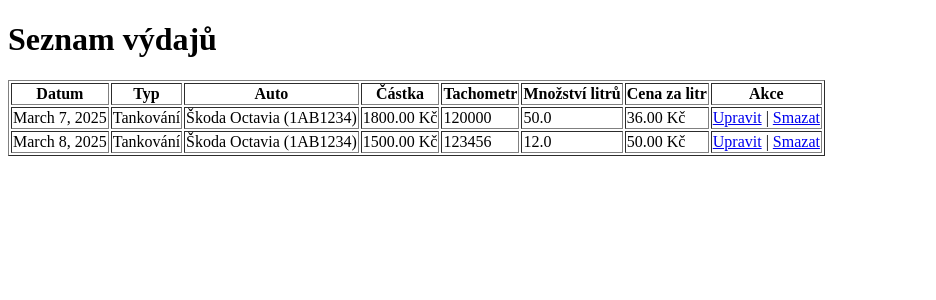
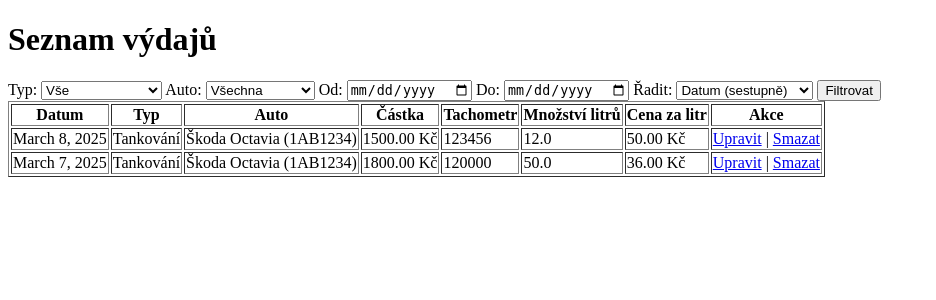
Before and after one commit to p-mik/Spotrebnik, a Django app: page /vydaje/ in a window 1280 px wide. Shown: the part 45-345 px from the top of the page, without its empty margins (0-936 px from the left). Run offline with Django 5.2, Linux system fonts and the light colour scheme; a user stored in the database is signed in; data comes from the database, SQL or seed files in the repository.

Commit message:
Add filters, sorting and pagination to expense list

```diff
--- a/spotrebnik/vydaje/templates/vydaje/seznam_vydaju.html
+++ b/spotrebnik/vydaje/templates/vydaje/seznam_vydaju.html
@@ -2,6 +2,41 @@
 {% block title %}Seznam výdajů{% endblock %}
 {% block content %}
     <h1>Seznam výdajů</h1>
+
+    <form method="get">
+        <label for="typ">Typ:</label>
+        <select name="typ" id="typ">
+            <option value="">Vše</option>
+            {% for t in typy %}
+                <option value="{{ t.id }}" {% if request.GET.typ == t.id|stringformat:"s" %}selected{% endif %}>{{ t.nazev }}</option>
+            {% endfor %}
+        </select>
+
+        <label for="auto">Auto:</label>
+        <select name="auto" id="auto">
+            <option value="">Všechna</option>
+            {% for a in auta %}
+                <option value="{{ a.id }}" {% if request.GET.auto == a.id|stringformat:"s" %}selected{% endif %}>{{ a.nazev }}</option>
+            {% endfor %}
+        </select>
+
+        <label for="od">Od:</label>
+        <input type="date" name="od" id="od" value="{{ request.GET.od }}">
+
+        <label for="do">Do:</label>
+        <input type="date" name="do" id="do" value="{{ request.GET.do }}">
+
+        <label for="sort">Řadit:</label>
+        <select name="sort" id="sort">
+            <option value="-datum" {% if request.GET.sort == '-datum' or not request.GET.sort %}selected{% endif %}>Datum (sestupně)</option>
+            <option value="datum" {% if request.GET.sort == 'datum' %}selected{% endif %}>Datum (vzestupně)</option>
+            <option value="-castka" {% if request.GET.sort == '-castka' %}selected{% endif %}>Částka (sestupně)</option>
+            <option value="castka" {% if request.GET.sort == 'castka' %}selected{% endif %}>Částka (vzestupně)</option>
+        </select>
+
+        <button type="submit">Filtrovat</button>
+    </form>
+
     {% if vydaje %}
         <table border="1">
             <thead>
@@ -37,4 +72,16 @@
     {% else %}
         <p>Zatím nemáš žádné výdaje.</p>
     {% endif %}
+
+    {% if page_obj.has_other_pages %}
+    <div class="pagination">
+        {% if page_obj.has_previous %}
+            <a href="?page={{ page_obj.previous_page_number }}{% if param_string %}&{{ param_string }}{% endif %}">Předchozí</a>
+        {% endif %}
+        <span>Stránka {{ page_obj.number }} z {{ page_obj.paginator.num_pages }}</span>
+        {% if page_obj.has_next %}
+            <a href="?page={{ page_obj.next_page_number }}{% if param_string %}&{{ param_string }}{% endif %}">Další</a>
+        {% endif %}
+    </div>
+    {% endif %}
 {% endblock %}
--- a/spotrebnik/vydaje/views.py
+++ b/spotrebnik/vydaje/views.py
@@ -5,12 +5,53 @@ from django.contrib.auth.decorators import login_required
 from django.contrib.auth import login, logout
 from django.contrib.auth.forms import AuthenticationForm
 from django.db.models import Sum  # Importujeme Sum pro agregaci
+from django.core.paginator import Paginator
 
 @login_required  # Zajistí, že stránka bude přístupná jen přihlášeným uživatelům
 def seznam_vydaju(request):
-    # Zobrazíme pouze výdaje přihlášeného uživatele
+    # Zobrazíme pouze výdaje přihlášeného uživatele a aplikujeme filtry
     vydaje = Vydaj.objects.filter(uzivatel=request.user)
-    return render(request, 'vydaje/seznam_vydaju.html', {'vydaje': vydaje})
+
+    typ_param = request.GET.get("typ")
+    if typ_param:
+        vydaje = vydaje.filter(typ_id=typ_param)
+
+    auto_param = request.GET.get("auto")
+    if auto_param:
+        vydaje = vydaje.filter(auto_id=auto_param)
+
+    od_param = request.GET.get("od")
+    if od_param:
+        vydaje = vydaje.filter(datum__gte=od_param)
+
+    do_param = request.GET.get("do")
+    if do_param:
+        vydaje = vydaje.filter(datum__lte=do_param)
+
+    sort_param = request.GET.get("sort", "-datum")
+    allowed_sorts = ["datum", "-datum", "castka", "-castka"]
+    if sort_param not in allowed_sorts:
+        sort_param = "-datum"
+    vydaje = vydaje.order_by(sort_param)
+
+    paginator = Paginator(vydaje, 10)
+    page_number = request.GET.get("page")
+    page_obj = paginator.get_page(page_number)
+
+    params = request.GET.copy()
+    if "page" in params:
+        params.pop("page")
+    param_string = params.urlencode()
+
+    context = {
+        "vydaje": page_obj,
+        "page_obj": page_obj,
+        "paginator": paginator,
+        "typy": TypVydaje.objects.all(),
+        "auta": Auto.objects.filter(uzivatel=request.user),
+        "param_string": param_string,
+    }
+    return render(request, "vydaje/seznam_vydaju.html", context)
 
 @login_required  # Zajistí, že stránka bude přístupná jen přihlášeným uživatelům
 def pridat_vydaj(request):
```
Also changed, not shown: spotrebnik/vydaje/tests.py (+40 -2 lines).
